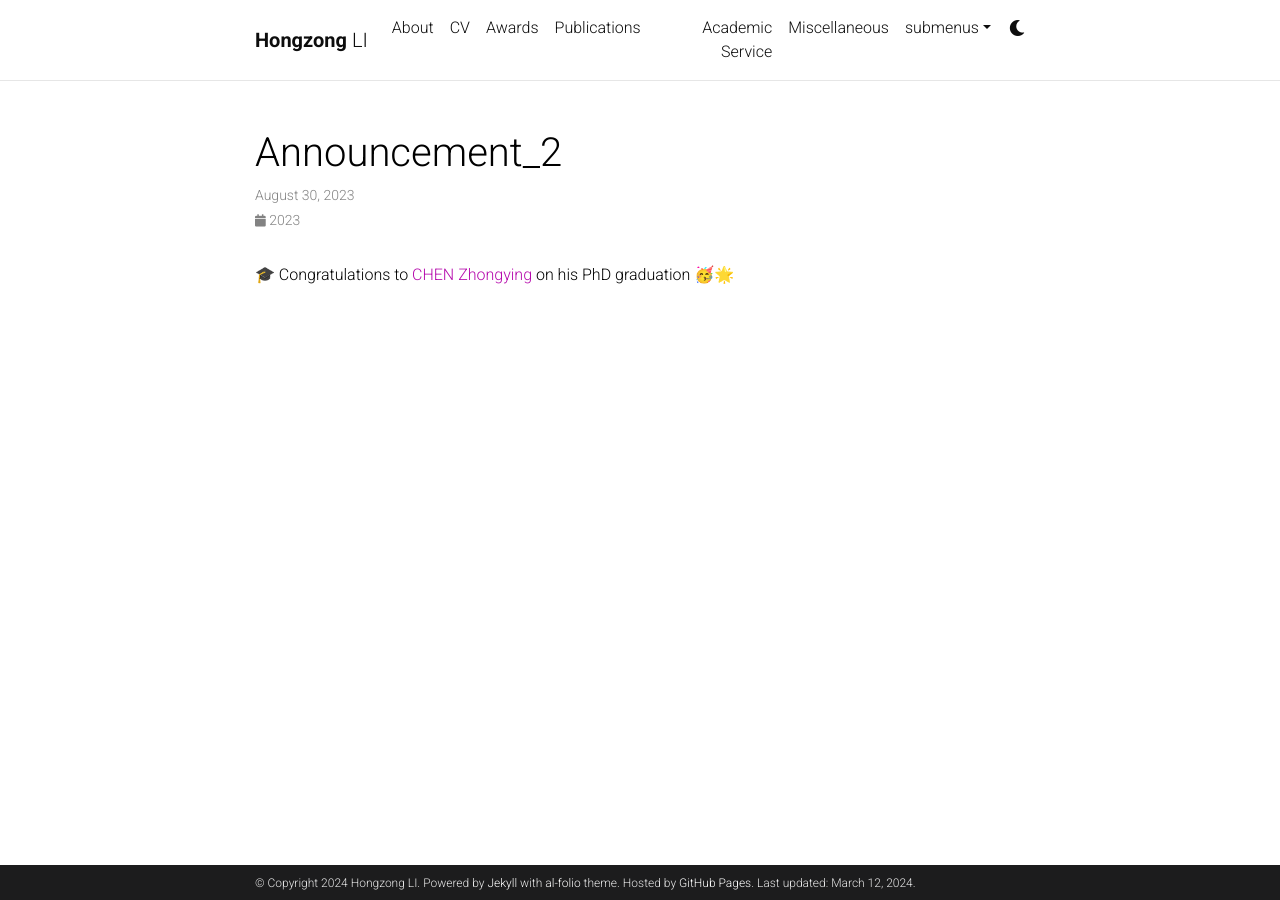
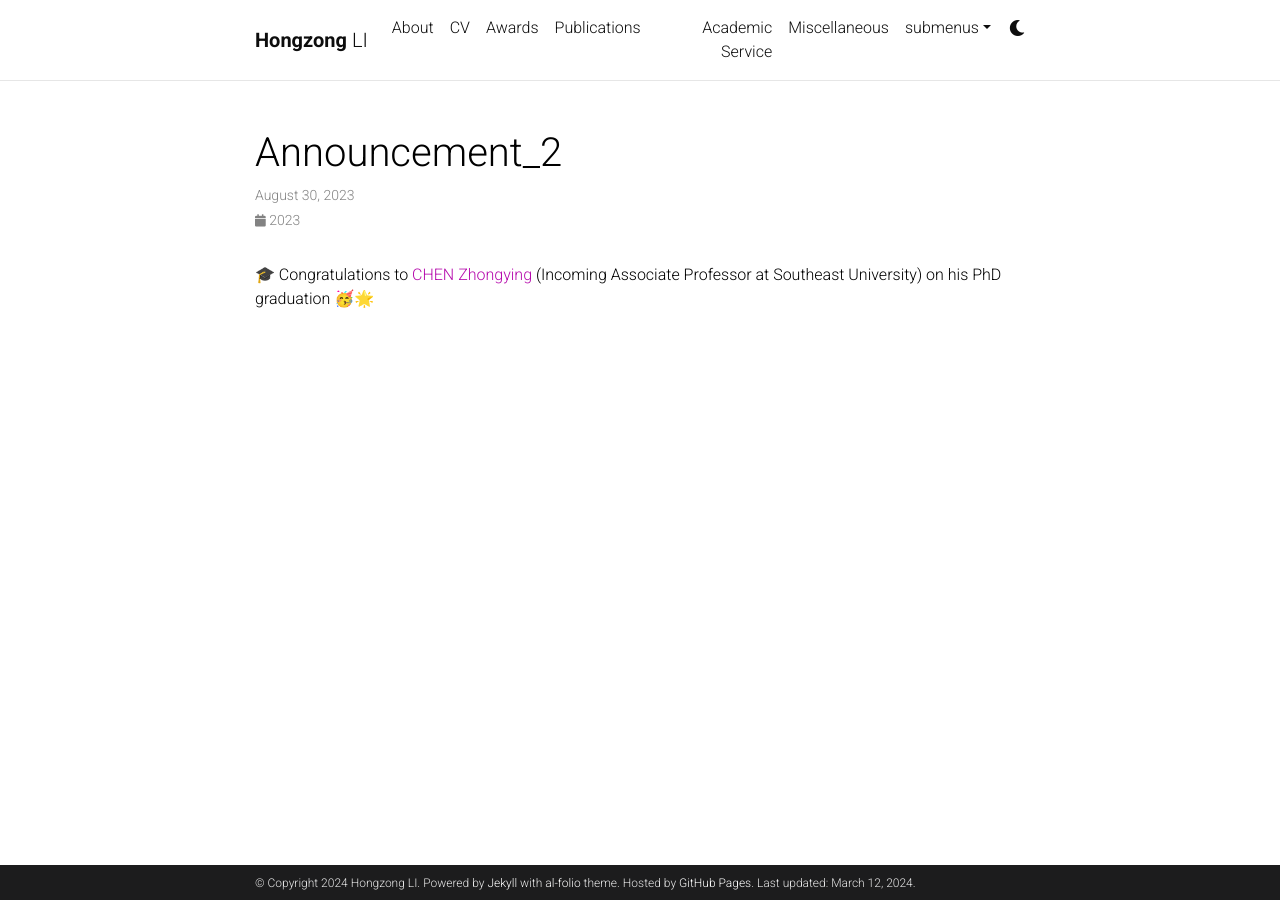
Before and after one commit to HongzongLI-CS/HongzongLI-CS.github.io, a Jekyll site: the page built from _news/announcement_2.md, in a window 1280 px wide. Built offline with Jekyll 4.4.1, drawn with Linux system fonts in a browser that asks for light colours; comment, search, counter and statistics services are not loaded; a style sheet for code colours, icons or effects is not loaded.

Commit message:
Update announcement_2.md

```diff
--- a/_news/announcement_2.md
+++ b/_news/announcement_2.md
@@ -5,4 +5,4 @@ inline: true
 related_posts: false
 ---
 
-🎓 Congratulations to [CHEN Zhongying](https://zhongyingchen.github.io/) on his PhD graduation 🥳🌟
+🎓 Congratulations to [CHEN Zhongying](https://zhongyingchen.github.io/) (Incoming Associate Professor at Southeast University) on his PhD graduation 🥳🌟
```
